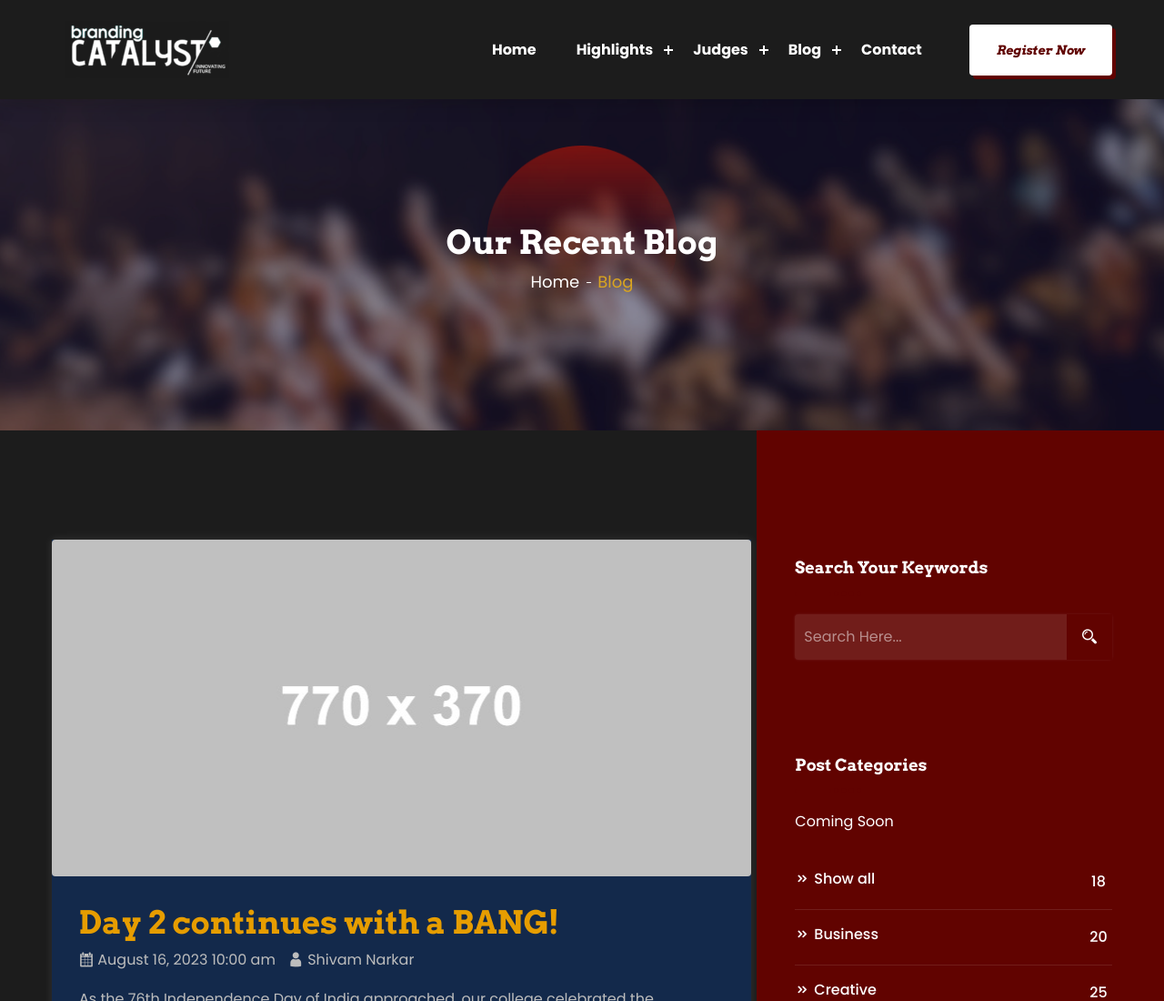
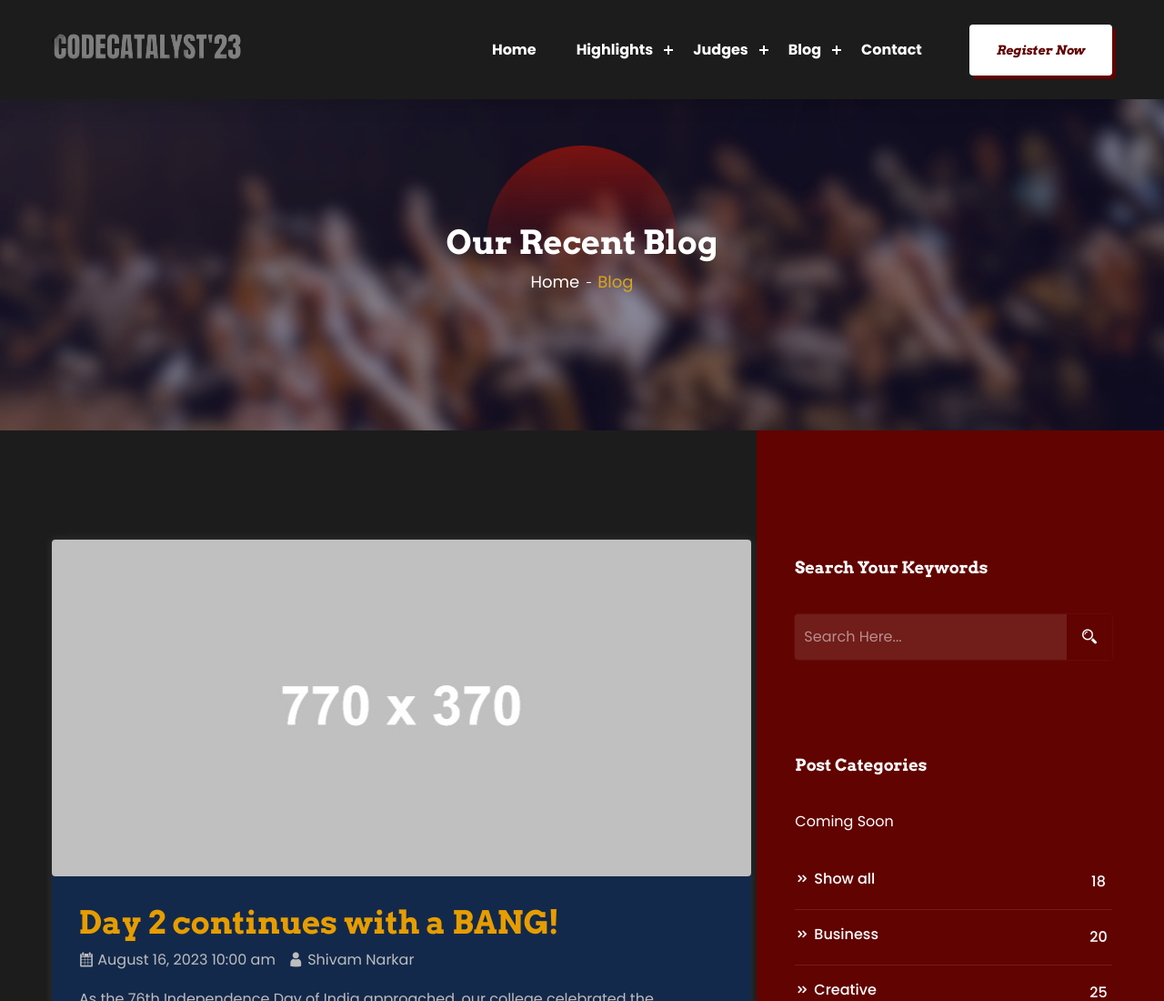
Before and after one commit to naarkarrrr/CodeCatalyst, a plain HTML site: page blog-2.html in a window 1280 px wide. Shown: the top 1100 px of the page at 91% size. Drawn offline with Linux system fonts and the light colour scheme.

Commit message:
logo update

```diff
--- a/blog-2.html
+++ b/blog-2.html
@@ -39,7 +39,7 @@
 				<div class="header-wrapper">
 					<div class="logo">
 						<a href="index.html">
-                            <img src="assets/images/sponsor/branding-cat.png" alt="logo">
+                            <img src="assets/images/logo/CODElogo.png" alt="logo">
 						</a>
 					</div>
 					<div class="menu-area">
```
Also changed, not shown: blog.html (+1 -1 lines), coming-soon.html (+1 -1 lines), contact.html (+1 -1 lines), gallery.html (+1 -1 lines), gamezone.html (+1 -1 lines), index.html (+1 -1 lines), pricing-plan.html (+1 -1 lines), registration.html (+1 -1 lines), speaker-details.html (+1 -1 lines), speakers.html (+1 -1 lines), sponsors.html (+1 -1 lines), assets/images/logo/CODElogo.png (added).
